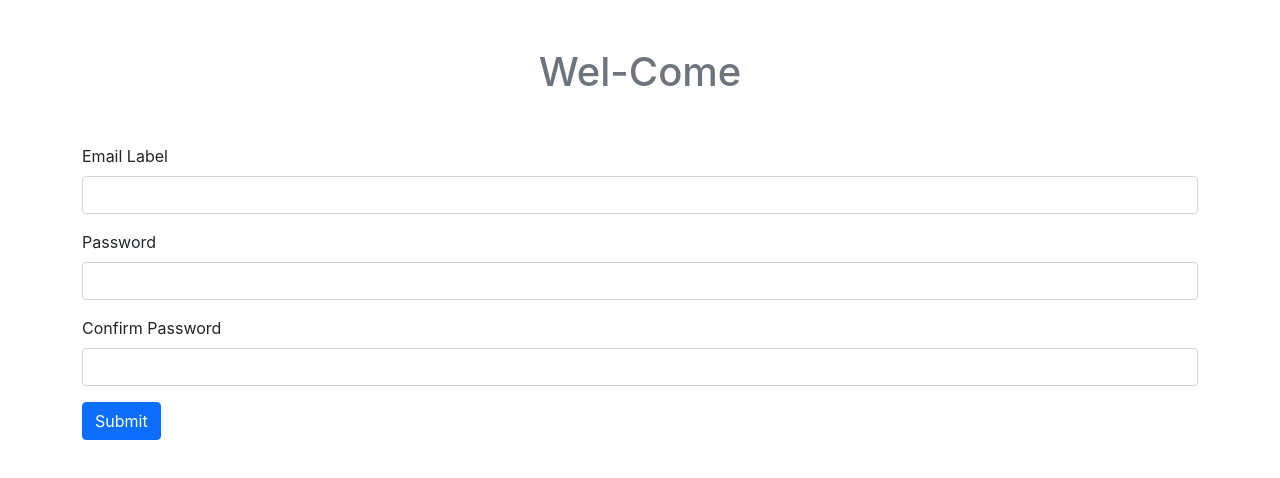
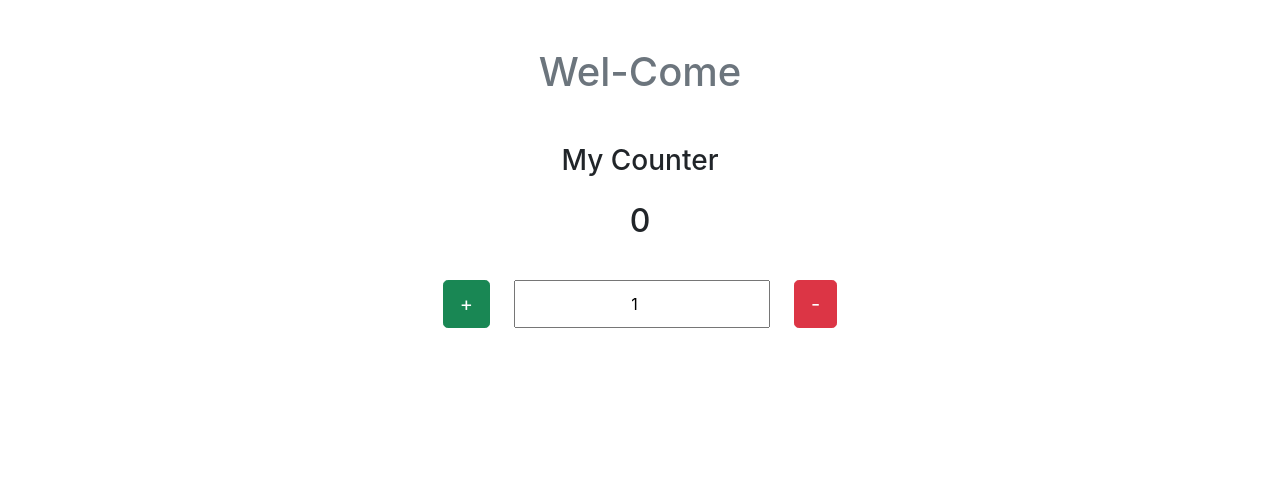
Before and after one commit to hardik6869/TS-JEST_Practice, a React (Create React App) app: page / in a window 1280 px wide. Shown: the top 478 px of the page. Built offline with nearby package versions, Linux system fonts and the light colour scheme.

Commit message:
created: UI & Initial UI Testing

```diff
--- a/src/App.js
+++ b/src/App.js
@@ -1,13 +1,12 @@
 import "./App.css";
-import SignUp from "./Signup/Signup";
-
+import Counter from "./Counter/Counter";
 const App = () => {
   return (
     <div>
       <h1 data-testid="header" className="text-center text-muted m-5">
         Wel-Come
       </h1>
-      <SignUp />
+      <Counter />
     </div>
   );
 };
--- a/src/Counter/Counter.jsx
+++ b/src/Counter/Counter.jsx
@@ -1,9 +1,30 @@
-import React from "react";
+import React, { useState } from "react";
 
 const Counter = () => {
+  const [counter, setCounter] = useState("0");
+  const [inputValue, setInputValue] = useState(1);
   return (
-    <div>
-      <h3 data-testid="counter">My Counter</h3>
+    <div className="container">
+      <div className="text-center">
+        <h3 data-testid="title">My Counter</h3>
+        <h2 data-testid="counter" className="py-3">
+          {counter}
+        </h2>
+        <div className="text-center d-flex justify-content-center align-item-center py-3">
+          <button data-testid="addBtn" className="btn btn-success btn-lg">
+            +
+          </button>
+          <input
+            data-testid="input"
+            type="number"
+            className="mx-4 border-secondry text-center"
+            value={inputValue}
+          />
+          <button data-testid="subtractBtn" className="btn btn-danger btn-lg">
+            -
+          </button>
+        </div>
+      </div>
     </div>
   );
 };
```
Also changed, not shown: 1 other file (tests, documents, lock files or other folders).
